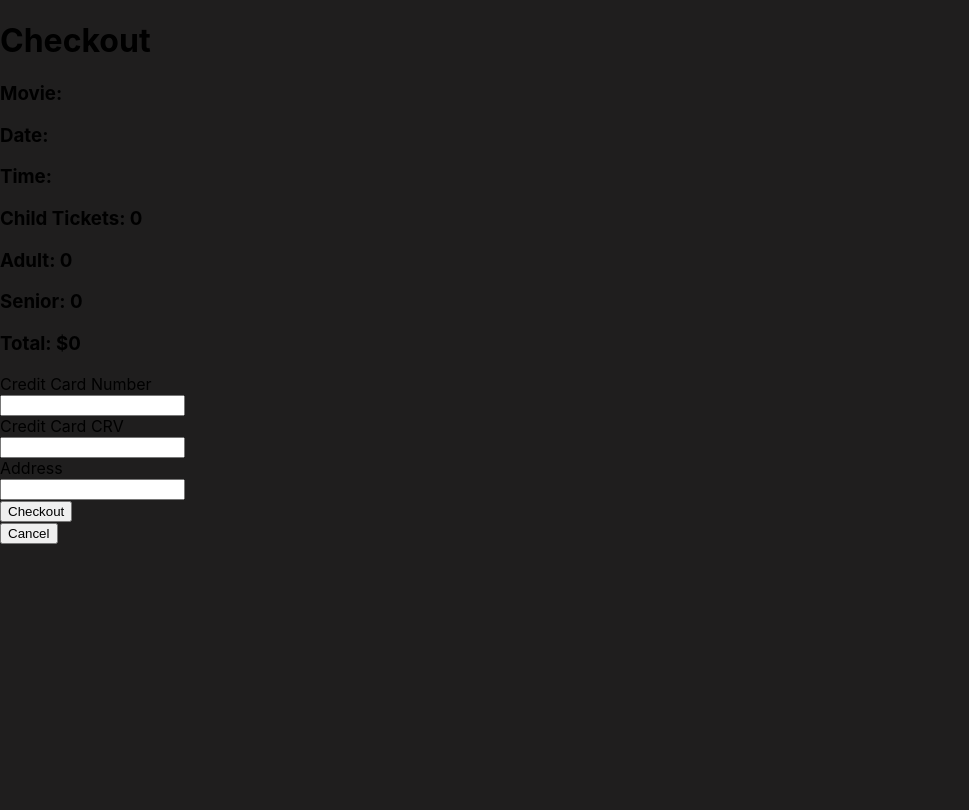
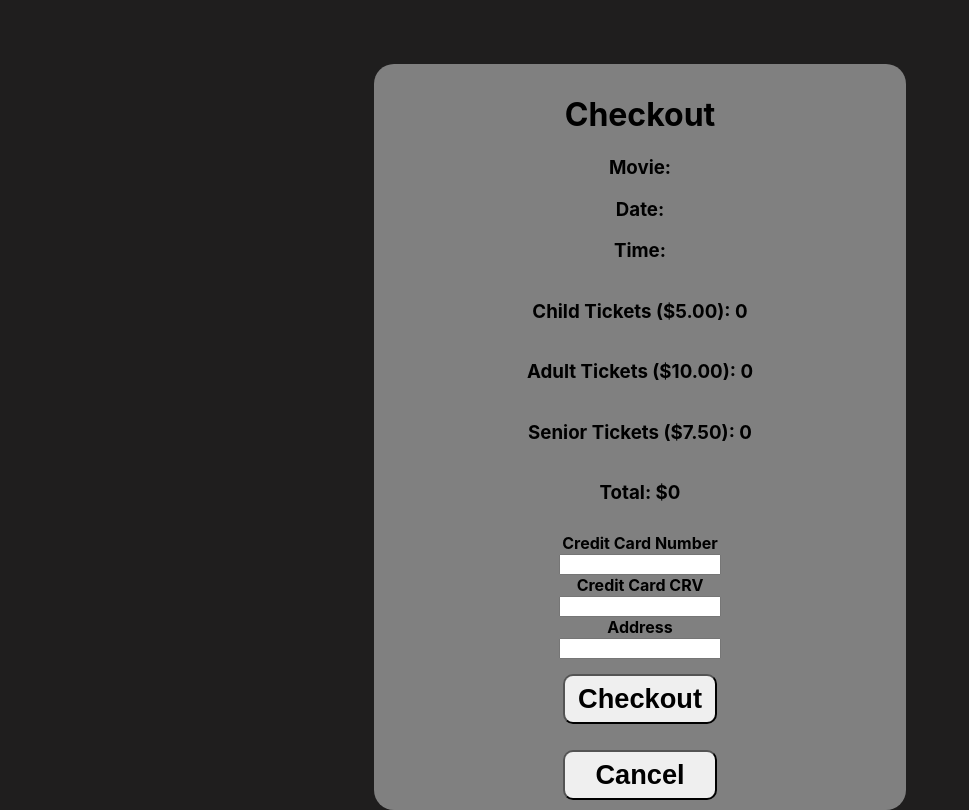
Before and after one commit to GitSeaBass/CinemaEBooking, a React (Create React App) app in the folder Frontend/cinema-ebooking/: page /checkout in a window 1280 px wide. Shown: the whole page, without its empty margins (0-969 px from the left). Built offline with nearby package versions, Linux system fonts and the light colour scheme.

Commit message:
css for selection process

```diff
--- /dev/null
+++ b/Frontend/cinema-ebooking/src/components/Checkout.css
@@ -0,0 +1,70 @@
+.checkoutcontainer {
+    background-color: gray;
+    width: 40%;
+    margin: auto;
+    border-radius: 20px;
+    text-align: center;
+    padding: 10px;
+    margin-top: 5%;
+    display: flex;
+    flex-direction: column;
+    gap: 10px;
+}
+
+.info {
+
+}
+
+.ticketinfo {
+    display: flex;
+    width: 100%;
+    flex-direction: row;
+    justify-content: center;
+    gap: 40px;
+}
+
+.removeticket {
+    border-radius: 10px;
+    height: 40px;
+    margin-top: 10px;
+}
+
+.paymentinfo {
+    font-weight: bold;
+}
+
+.paymentinfo > input {
+    width: 30%;
+}
+
+.checkoutbutton {
+    border-radius: 10px;
+    height: 50px;
+    width: 30%;
+    margin: 3% 10% auto 10%;
+    transition: 0.5s;
+    font-size: 1.7em;
+    font-weight: bold;
+}
+
+.checkoutbutton:hover {
+    cursor: pointer;
+    background-color: gray;
+    transition: 0.3s;
+}
+
+.cancelbutton {
+    border-radius: 10px;
+    height: 50px;
+    margin: 3% auto auto auto;
+    width: 30%;
+    transition: 0.5s;
+    font-size: 1.7em;
+    font-weight: bold;
+}
+
+.cancelbutton:hover {
+    cursor: pointer;
+    background-color: gray;
+    transition: 0.3s;
+}
--- a/Frontend/cinema-ebooking/src/components/Checkout.js
+++ b/Frontend/cinema-ebooking/src/components/Checkout.js
@@ -1,3 +1,4 @@
+import './Checkout.css'
 import { useNavigate } from "react-router-dom";
 import { useState, useEffect } from "react";
 
@@ -38,28 +39,39 @@ function Checkout(props) {
     })
 
     return (
-        <div>
-            <h1>Checkout</h1>
-            <h3>Movie: {props.movie}</h3>
-            <h3>Date: {props.date}</h3>
-            <h3>Time: {props.time}</h3>
-            <h3>Child Tickets: {child}</h3>
-            {child > 0? <button onClick={removeChild}>Remove Ticket</button>: <></>}
-            <h3>Adult: {adult}</h3>
-            {adult > 0? <button onClick={removeAdult}>Remove Ticket</button>: <></>}
-            <h3>Senior: {senior}</h3>
-            {senior > 0? <button onClick={removeSenior}>Remove Ticket</button>: <></>}
-            <h3>Total: ${total}</h3>
-            <form>
+        <div className='checkoutcontainer'>
+            <div className='info'>
+                <h1>Checkout</h1>
+                <h3>Movie: {props.movie}</h3>
+                <h3>Date: {props.date}</h3>
+                <h3>Time: {props.time}</h3>
+
+                <div className='ticketinfo'>
+                    <h3>Child Tickets ($5.00): {child}</h3>
+                    {child > 0? <button className='removeticket' onClick={removeChild}>Remove Ticket</button>: <></>}
+                </div>
+
+                <div className='ticketinfo'>
+                    <h3>Adult Tickets ($10.00): {adult}</h3>
+                    {adult > 0? <button className='removeticket' onClick={removeAdult}>Remove Ticket</button>: <></>}
+                </div>
+
+                <div className='ticketinfo'>
+                    <h3>Senior Tickets ($7.50): {senior}</h3>
+                    {senior > 0? <button className='removeticket' onClick={removeSenior}>Remove Ticket</button>: <></>}
+                </div>
+                <h3>Total: ${total}</h3>
+            </div>
+            <form className='paymentinfo'>
                 <label>Credit Card Number</label><br/>
                 <input type='text' required></input><br/>
                 <label>Credit Card CRV</label><br/>
                 <input type='text' required></input><br/>
                 <label>Address</label><br/>
                 <input type='text' required></input><br/>
-                <input type='submit' onClick={clickCheckout} value={'Checkout'}></input>
+                <input type='submit' className='checkoutbutton' onClick={clickCheckout} value={'Checkout'}></input>
             </form>
-            <button onClick={cancel}>Cancel</button>
+            <button className='cancelbutton' onClick={cancel}>Cancel</button>
         </div>
     )
 }
--- /dev/null
+++ b/Frontend/cinema-ebooking/src/components/OrderConfirm.css
@@ -0,0 +1,11 @@
+.confirmwindow {
+    background-color: gray;
+    width: 30%;
+    margin: auto;
+    border-radius: 20px;
+    text-align: center;
+    padding: 10px;
+    margin-top: 5%;
+    gap: 10px;
+    font-size: 2.5em;
+}
--- a/Frontend/cinema-ebooking/src/components/OrderConfirm.js
+++ b/Frontend/cinema-ebooking/src/components/OrderConfirm.js
@@ -1,7 +1,9 @@
+import './OrderConfirm.css'
+
 function OrderConfirm() {
     return (
-        <div>
-            <h3>Your Order Has Been Confirmed</h3>
+        <div className='confirmwindow'>
+            <h3>Your Order Has Been Confirmed!</h3>
             <a href='/'>Return Home</a>
         </div>
     )
--- a/Frontend/cinema-ebooking/src/components/SearchPage.css
+++ b/Frontend/cinema-ebooking/src/components/SearchPage.css
@@ -1,5 +1,36 @@
 .movie-container {
-    display: grid;
-    grid-template-columns: repeat(12, 1fr);
-    grid-template-rows: 250px;
+    display: flex;
+    width: 70%;
+    justify-content: space-between;
+    background-color: gray;
+    font-size: 3em;
+    font-weight: bold;
+    padding: 10px;
+    margin: auto;
+    margin-top: 40px;
+    border-radius: 20px;
 }
+
+.searchposter {
+    width: 150px;
+    height: 240px;
+}
+
+.searchtrailer {
+    width: 400px;
+    height: 200px;
+    margin-top: 15px;
+}
+
+.bookbutton {
+    border-radius: 10px;
+    height: 100px;
+    margin: auto 10% auto 10%;
+    transition: 0.5s;
+}
+
+.bookbutton:hover {
+    transition: 0.5s;
+    background-color: rgb(159, 156, 156);
+    cursor: pointer;
+}
--- a/Frontend/cinema-ebooking/src/components/SearchPage.js
+++ b/Frontend/cinema-ebooking/src/components/SearchPage.js
@@ -35,10 +35,10 @@ function SearchPage(props) {
 
         <div className="movie-container">
             {movie}
+            <img className='searchposter' src={poster} alt={movie}/>
+            <iframe className='searchtrailer' src={trailer} title={movie}/>
+            <button className="bookbutton" onClick={book}>BOOK MOVIE</button>
         </div>
-        <img src={poster} alt={movie}/>
-        <iframe src={trailer} title={movie}/>
-        <button onClick={book}>BOOK MOVIE</button>
     </>
     )
 }
--- /dev/null
+++ b/Frontend/cinema-ebooking/src/components/SelectSeats.css
@@ -0,0 +1,34 @@
+.seatcontainer {
+    background-color: gray;
+    width: 40%;
+    margin: auto;
+    border-radius: 20px;
+    text-align: center;
+    padding: 10px;
+    margin-top: 10%;
+    display: flex;
+    flex-direction: column;
+    gap: 30px;
+}
+
+.seatform {
+    font-size: 1.3em;
+}
+
+.seatform > input {
+    border-radius: 2px;
+    padding-bottom: 5px;
+    font-weight: bold;
+}
+
+.seattitle {
+    font-size: 2em;
+}
+
+.seatbuttoncontainer {
+    flex-direction: row;
+}
+
+.seat {
+    width: 10%;
+}
--- a/Frontend/cinema-ebooking/src/components/SelectSeats.js
+++ b/Frontend/cinema-ebooking/src/components/SelectSeats.js
@@ -1,3 +1,4 @@
+import './SelectSeats.css'
 import { useNavigate } from "react-router-dom";
 import { useState } from "react";
 
@@ -61,25 +62,27 @@ function SelectSeats(props) {
 
     return (
 
-        <div>
-            <h1>Select Seats</h1>
-            <form>
-                <label>Child($5.00): </label>
+        <div className='seatcontainer'>
+            <h1 className="seattitle">Select Number of Tickets</h1>
+            <form className="seatform">
+                <label>Child ($5.00): </label>
                 <input type="number" min="0" max="3" onChange={addChild}></input>
                 <br></br>
-                <label>Adult($10.00): </label>
+                <label>Adult ($10.00): </label>
                 <input type="number" min="0" max="3" onChange={addAdult}></input>
                 <br></br>
-                <label>Senior($7.50): </label>
+                <label>Senior ($7.50): </label>
                 <input type="number" min="0" max="3" onChange={addSenior}></input>
             </form>
 
-            <h3>Seats:</h3>
-            {seats.map((item) => (
-                item.status === 'open' ? <button>{item.seat}</button>:<button disabled>{item.seat}</button>
-            ))}
+            <h3 className="seattitle">Select Seats:</h3>
+            <div className='seatbuttoncontainer'>
+                {seats.map((item) => (
+                    item.status === 'open' ? <button className='seat'>{item.seat}</button>:<button className='seat' disabled>{item.seat}</button>
+                ))}
+            </div>
             <br></br>
-            <button onClick={confirm}>Confirm Selection of Tickets</button>
+            <button className="confirmbutton" onClick={confirm}>Confirm Selection</button>
         </div>
     )
 }
--- /dev/null
+++ b/Frontend/cinema-ebooking/src/components/SelectShowing.css
@@ -0,0 +1,46 @@
+.showingcontainer {
+    background-color: gray;
+    width: 40%;
+    margin: auto;
+    border-radius: 20px;
+    text-align: center;
+    padding: 10px;
+    margin-top: 10%;
+    display: flex;
+    flex-direction: column;
+    gap: 30px;
+}
+
+.showingtitle {
+    font-size: 2em;
+}
+
+.datebutton {
+    width: 30%;
+    margin: auto;
+    height: 40px;
+    font-weight: bold;
+    font-size: 1.5em;
+    border-radius: 10px;
+    transition: 0.3s;
+}
+
+.datebutton:hover {
+    background-color: gray;
+    cursor: pointer;
+}
+
+.confirmbutton {
+    width: 30%;
+    margin: auto;
+    height: 40px;
+    font-weight: bold;
+    font-size: 1.5em;
+    border-radius: 10px;
+    transition: 0.3s;
+}
+
+.confirmbutton:hover {
+    background-color: gray;
+    cursor: pointer;
+}
--- a/Frontend/cinema-ebooking/src/components/SelectShowing.js
+++ b/Frontend/cinema-ebooking/src/components/SelectShowing.js
@@ -1,3 +1,4 @@
+import './SelectShowing.css'
 import { useNavigate } from "react-router-dom";
 
 function SelectShowing(props) {
@@ -15,13 +16,13 @@ function SelectShowing(props) {
 
     return (
 
-        <div>
-            <h3>Select A Date</h3>
+        <div className='showingcontainer'>
+            <h3 className='showingtitle'>Select A Date</h3>
             {dates.map((item) => (
-                <button onClick={pickDate(item)}>{item}</button>
+                <button className='datebutton' onClick={pickDate(item)}>{item}</button>
             ))}
             <br/>
-            <button onClick={confirmDate}>Confirm</button>
+            <button className='confirmbutton' onClick={confirmDate}>Confirm</button>
         </div>
     )
 }
--- /dev/null
+++ b/Frontend/cinema-ebooking/src/components/SelectTime.css
@@ -0,0 +1,31 @@
+.timecontainer {
+    background-color: gray;
+    width: 40%;
+    margin: auto;
+    border-radius: 20px;
+    text-align: center;
+    padding: 10px;
+    margin-top: 10%;
+    display: flex;
+    flex-direction: column;
+    gap: 30px;
+}
+
+.timetitle {
+    font-size: 2em;
+}
+
+.timebutton {
+    width: 30%;
+    margin: auto;
+    height: 40px;
+    font-weight: bold;
+    font-size: 1.5em;
+    border-radius: 10px;
+    transition: 0.3s;
+}
+
+.timebutton:hover {
+    background-color: gray;
+    cursor: pointer;
+}
--- a/Frontend/cinema-ebooking/src/components/SelectTime.js
+++ b/Frontend/cinema-ebooking/src/components/SelectTime.js
@@ -1,3 +1,4 @@
+import './SelectTime.css'
 import { useNavigate } from "react-router-dom";
 
 function SelectTime(props) {
@@ -15,13 +16,13 @@ function SelectTime(props) {
 
     return (
 
-        <div>
-            <h3>Select A Time</h3>
+        <div className='timecontainer'>
+            <h3 className='timetitle'>Select A Time</h3>
             {times.map((item) => (
-                <button onClick={onClick(item)}>{item}</button>
+                <button className='timebutton' onClick={onClick(item)}>{item}</button>
             ))}
             <br/>
-            <button onClick={confirm}>Confirm</button>
+            <button className='confirmbutton' onClick={confirm}>Confirm</button>
         </div>
     )
 }
```
